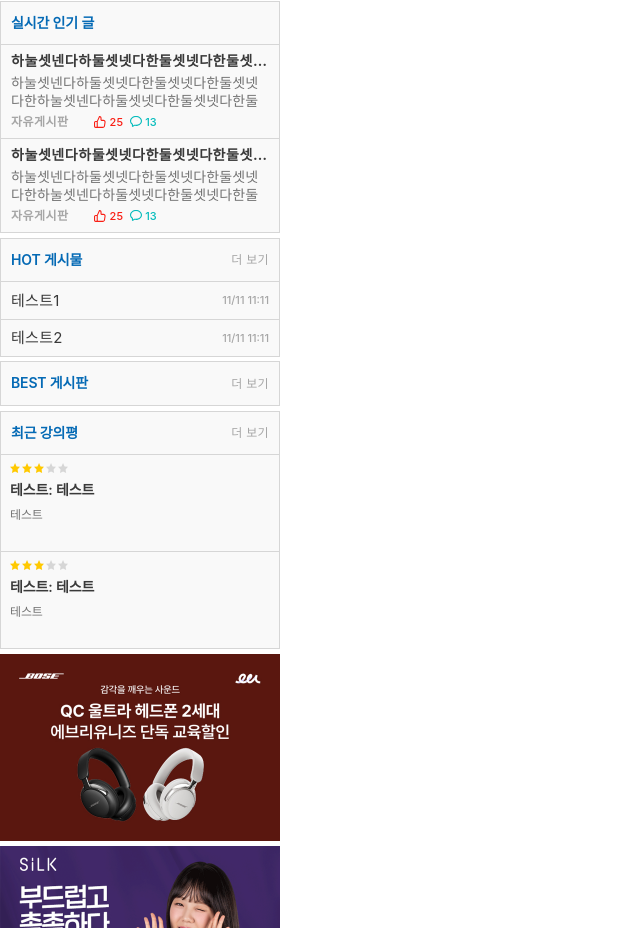
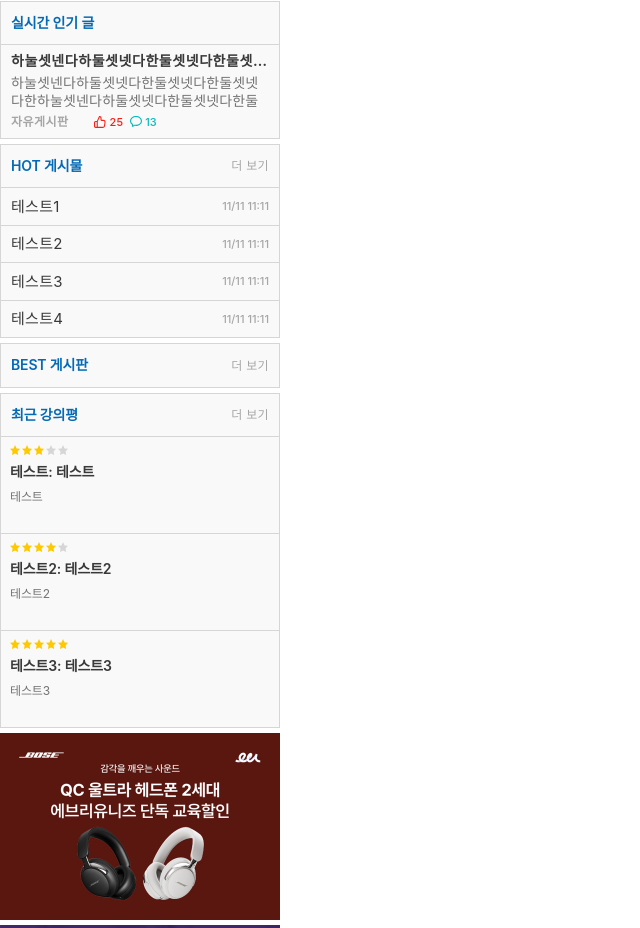
Before and after one commit to SOPT-all/37-COLLABORATION-WEB-EVERYTIME, a React (Vite) app: page / in a window 1280 px wide. Shown: the part 429-1357 px from the top of the page, without its empty margins (0-640 px from the left). Built offline with nearby package versions, Linux system fonts and the light colour scheme.

Commit message:
chore: 의미 없는 div 태그에서 section 시맨틱 태그로 교체 #63

```diff
--- a/src/components/common/sidebar/SideBar.tsx
+++ b/src/components/common/sidebar/SideBar.tsx
@@ -11,6 +11,12 @@ import { MyHistory } from "./MyHistory";
 import { ProfileItem } from "./ProfileItem";
 import { SidebarHeader } from "./SidebarHeader";
 import { SimplePostItem } from "./SimplePostItem";
+
+const AD_IMAGES = [
+	{ src: adImage2, alt: "광고 배너 2" },
+	{ src: adImage3, alt: "광고 배너 3" },
+	{ src: adImage4, alt: "광고 배너 4" },
+];
 
 interface SidebarProps {
 	showProfile?: boolean;
@@ -32,29 +38,33 @@ function Sidebar({ showProfile = false, showMyHistory = false }: SidebarProps) {
 				</>
 			)}
 
-			<div>
+			<section>
 				<SidebarHeader title={"실시간 인기 글"} isMore={false} />
 				<LivePostItem post={MOCK_LIVE_POST} />
-				<LivePostItem post={MOCK_LIVE_POST} />
-			</div>
+			</section>
 
-			<div>
+			<section>
 				<SidebarHeader title={"HOT 게시물"} isMore={true} />
 				<SimplePostItem title={"테스트1"} createdAt={"1111-11-11T11:11:11"} />
 				<SimplePostItem title={"테스트2"} createdAt={"1111-11-11T11:11:11"} />
-			</div>
+				<SimplePostItem title={"테스트3"} createdAt={"1111-11-11T11:11:11"} />
+				<SimplePostItem title={"테스트4"} createdAt={"1111-11-11T11:11:11"} />
+			</section>
 
-			<SidebarHeader title={"BEST 게시판"} isMore={true} />
+			<section>
+				<SidebarHeader title={"BEST 게시판"} isMore={true} />
+			</section>
 
-			<div>
+			<section>
 				<SidebarHeader title={"최근 강의평"} isMore={true} />
 				<ReviewItem rate={3} lectureTitle={"테스트"} professorName={"테스트"} reviewContent={"테스트"} />
-				<ReviewItem rate={3} lectureTitle={"테스트"} professorName={"테스트"} reviewContent={"테스트"} />
-			</div>
+				<ReviewItem rate={4} lectureTitle={"테스트2"} professorName={"테스트2"} reviewContent={"테스트2"} />
+				<ReviewItem rate={5} lectureTitle={"테스트3"} professorName={"테스트3"} reviewContent={"테스트3"} />
+			</section>
 
-			<img src={adImage2} alt="광고 배너 2" className="w-[28rem] object-contain" />
-			<img src={adImage3} alt="광고 배너 3" className="w-[28rem] object-contain" />
-			<img src={adImage4} alt="광고 배너 4" className="w-[28rem] object-contain" />
+			{AD_IMAGES.map(({ src, alt }) => (
+				<img key={alt} src={src} alt={alt} className="h-auto w-[28rem] object-contain" />
+			))}
 		</aside>
 	);
 }
```
